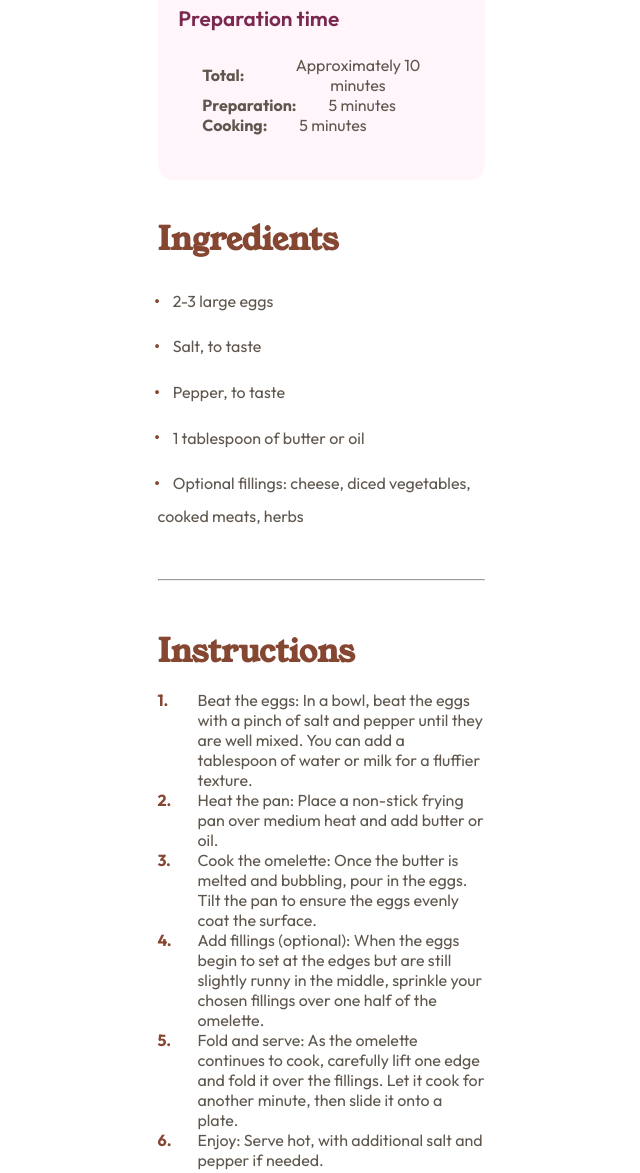
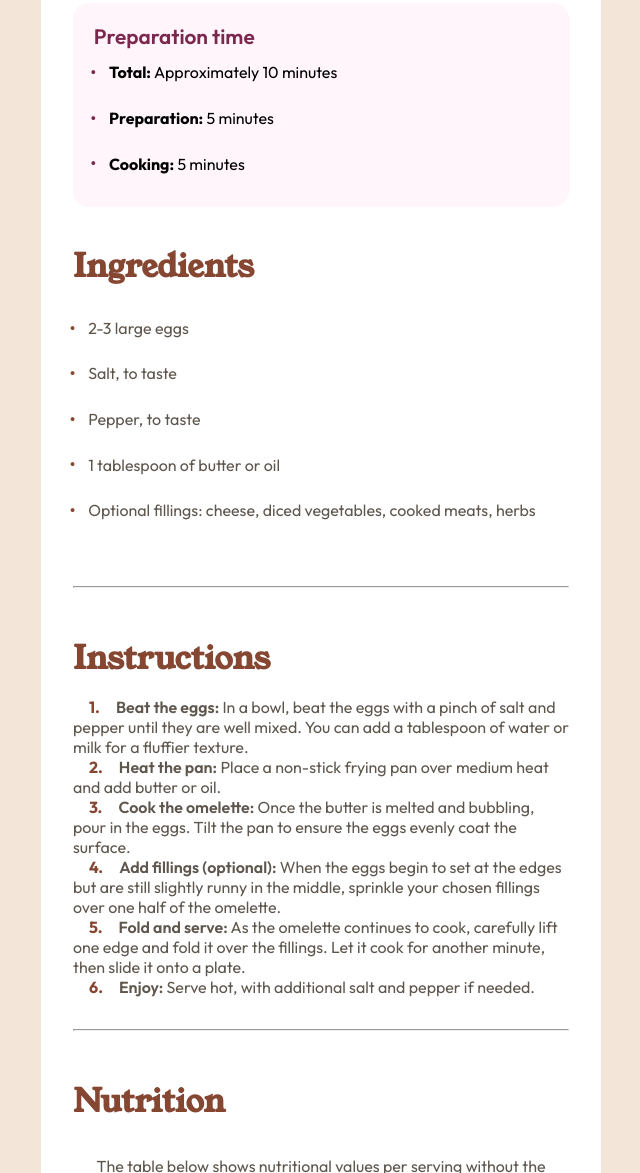
Before and after one commit to sdmatias/recipe-page, a plain HTML site: page index.html in a window 1280 px wide. Shown: the part 485-1658 px from the top of the page, without its empty margins (319-959 px from the left). Drawn offline with Linux system fonts and the light colour scheme.

Commit message:
desk version

```diff
--- a/index.html
+++ b/index.html
@@ -70,21 +70,28 @@
           <h3 class="section-title">Instructions</h3>
 
           <ol class="list instructions-list">
-            <li>Beat the eggs: In a bowl, beat the eggs with a pinch of salt and pepper until they are well mixed.
+            <li><span class="step">Beat the eggs:</span> In a bowl, beat the eggs with a pinch of salt and pepper until
+              they are well
+              mixed.
               You can add a tablespoon of water or milk for a fluffier texture.</li>
 
-            <li>Heat the pan: Place a non-stick frying pan over medium heat and add butter or oil.</li>
+            <li><span class="step">Heat the pan:</span> Place a non-stick frying pan over medium heat and add
+              butter or
+              oil.</li>
 
-            <li>Cook the omelette: Once the butter is melted and bubbling, pour in the eggs. Tilt the pan to ensure
+            <li><span class="step">Cook the omelette:</span> Once the butter is melted and bubbling, pour in the eggs.
+              Tilt the pan to ensure
               the eggs evenly coat the surface.</li>
 
-            <li>Add fillings (optional): When the eggs begin to set at the edges but are still slightly runny in the
+            <li><span class="step">Add fillings (optional):</span> When the eggs begin to set at the edges but are still
+              slightly runny in the
               middle, sprinkle your chosen fillings over one half of the omelette.</li>
 
-            <li>Fold and serve: As the omelette continues to cook, carefully lift one edge and fold it over the
+            <li><span class="step">Fold and serve:</span> As the omelette continues to cook, carefully lift one edge and
+              fold it over the
               fillings. Let it cook for another minute, then slide it onto a plate.</li>
 
-            <li>Enjoy: Serve hot, with additional salt and pepper if needed.</li>
+            <li><span class="step">Enjoy:</span> Serve hot, with additional salt and pepper if needed.</li>
           </ol>
         </section>
 
@@ -125,7 +132,7 @@
       </div>
       <div class="attribution">
         Challenge by <a href="https://www.frontendmentor.io?ref=challenge" target="_blank">Frontend Mentor</a>.
-        Coded by <a href="#">Your Name Here</a>.
+        Coded by <a href="https://github.com/sdmatias">Matias SD</a>.
       </div>
     </article>
   </main>
--- a/styles.css
+++ b/styles.css
@@ -48,10 +48,15 @@ main {
     width: 327px;
     text-align: center;
     margin: 0 auto;
+    background-color: var(--white);
+    border-radius: 1rem;
 }
+
+/*==== Image ====*/
 
 .omelette-img {
     width: 100%;
+    border-radius: 0.5rem;
 }
 
 /*===== Preparation time ====*/
@@ -95,16 +100,22 @@ main {
 }
 
 .preparation-time ul {
-    padding: 1.5rem;
+    list-style-type: none;
     font-family: "Outfit", sans-serif;
+    text-align: start;
 }
 
 .preparation-time ul li {
-    list-style-type: circle;
-    display: flex;
     gap: 2rem;
-    align-items: center;
-    color: var(--stone-600);
+}
+
+.preparation-time li::before {
+    content: "•";
+    color: var(--rose-800);
+    font-weight: bold;
+    display: inline-block;
+    padding: 0.8rem;
+    margin-left: -1rem;
 }
 
 .section-title {
@@ -129,6 +140,7 @@ main {
 .list {
     text-align: start;
     position: relative;
+    width: 100%;
 }
 
 .ingredients-list {
@@ -154,11 +166,10 @@ hr {
 .instructions-list {
     counter-reset: item;
     padding-left: 0;
-
+    list-style-type: none;
 }
 
 .instructions-list li {
-    display: flex;
     gap: 0.5rem;
     counter-increment: item;
 }
@@ -168,6 +179,11 @@ hr {
     font-weight: bold;
     color: var(--brown-800);
     min-width: 2rem;
+    padding: 1rem;
+}
+
+.step {
+    font-weight: 600;
 }
 
 /*==== Nutrition table ====*/
@@ -207,3 +223,14 @@ hr {
 .attribution {
     padding: 1rem;
 }
+
+@media (min-width:768px) {
+    body {
+        background-color: var(--stone-100);
+    }
+
+    .recipe-card {
+        width: 35rem;
+        padding: 2rem;
+    }
+}
```
